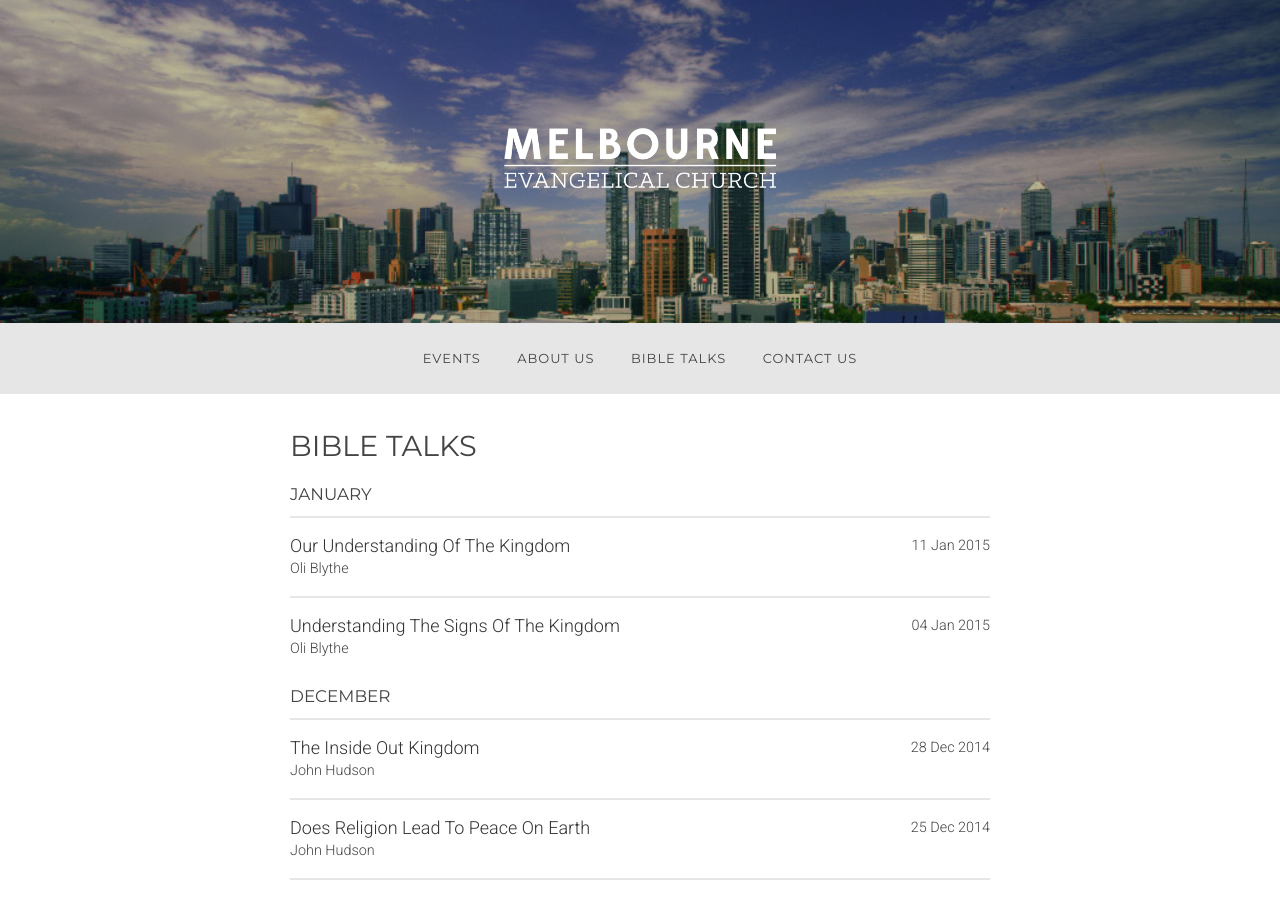
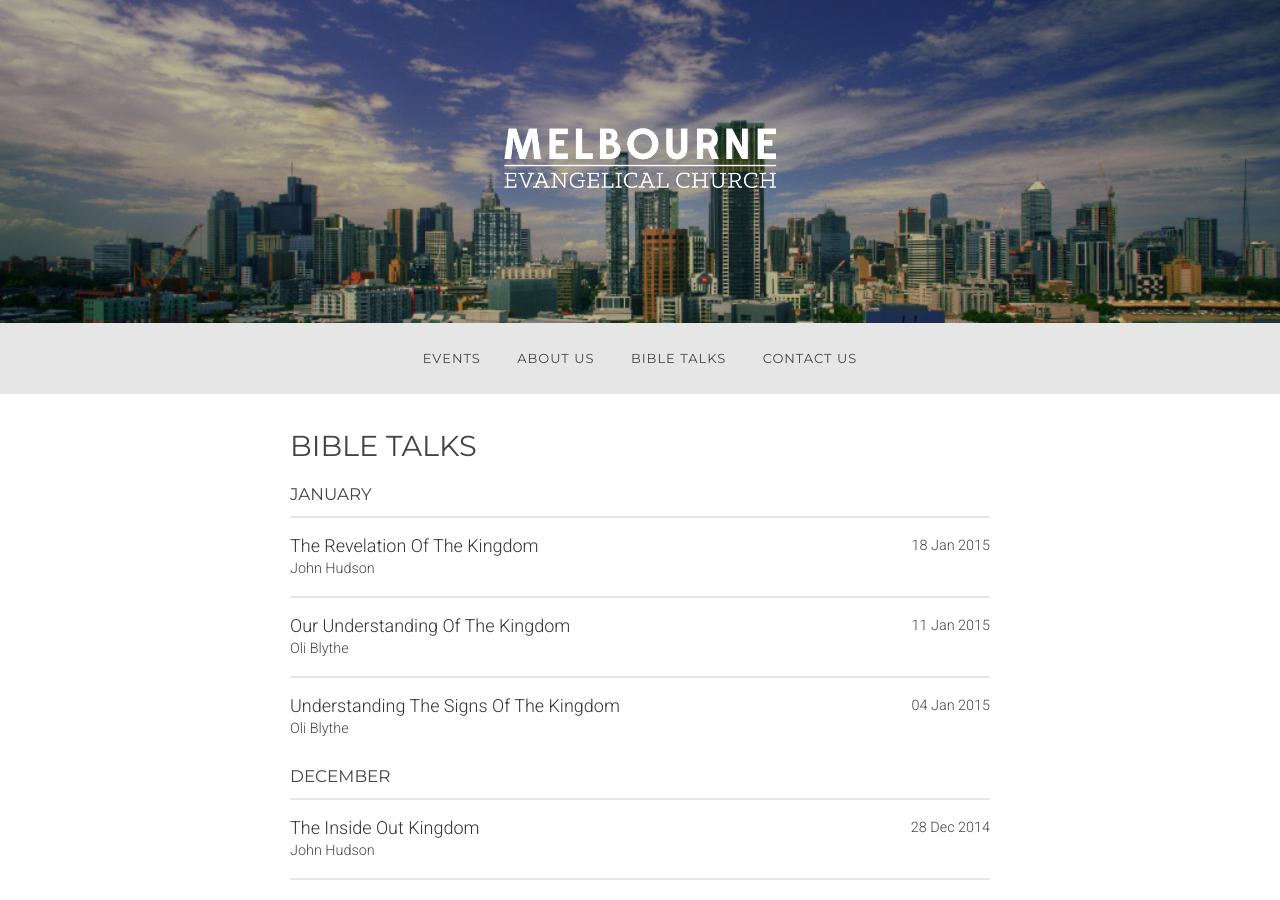
Before and after one commit to allanhortle/melbourneevangelicalchurch.com.au, a Jekyll site: the page built from talks/index.html, in a window 1280 px wide and 900 px high. Built offline with Jekyll 4.4.1, drawn with Linux system fonts in a browser that asks for light colours; Markdown is read by kramdown in place of the engine named in the settings.

Commit message:
sunday updates

```diff
--- /dev/null
+++ b/_posts/2015/2015-01-18-mark_9(1-29)-the_revelation_of_the_kingdom-john_hudson.md
@@ -0,0 +1,8 @@
+---
+layout: post
+passage: Mark 9:1-29
+title: The Revelation Of The Kingdom
+author: John Hudson
+date: 2015-01-18
+categories: Mark
+---
--- a/index.markdown
+++ b/index.markdown
@@ -3,7 +3,7 @@
 title:  Welcome
 ---
 
-Thanks for visiting our website. Whoever you are and whatever your background, we'd love to see you this __Sunday, 5pm__ in the Multicultural Hub (purple room), __506 Elizabeth St Melbourne.__
+Thanks for visiting our website. Whoever you are and whatever your background, we'd love to see you this __Sunday, 5pm__ in the Multicultural Hub (blue room), __506 Elizabeth St Melbourne.__
 
 
 <div class="row2"></div>
```
